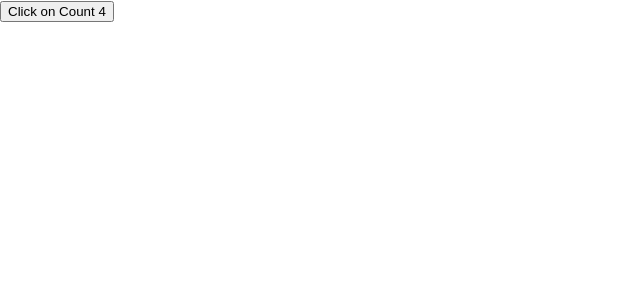
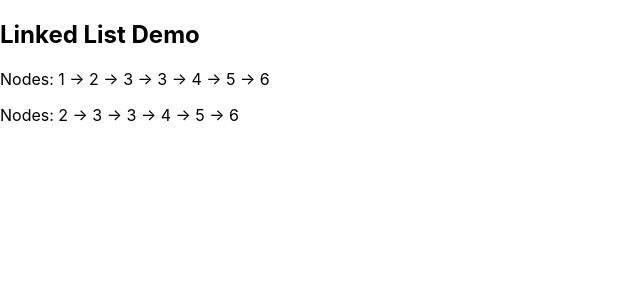
Before and after one commit to NehaWadhai/react-coding-questions, a React (Create React App) app in the folder react-interview-ques/: page / in a window 1280 px wide. Shown: the top 300 px of the page, without its empty margins (0-640 px from the left). Built offline with nearby package versions, Linux system fonts and the light colour scheme.

Commit message:
dsa and counter component

```diff
--- a/react-interview-ques/src/App.js
+++ b/react-interview-ques/src/App.js
@@ -1,12 +1,15 @@
-import logo from './logo.svg';
 import './App.css';
-import Component from './CounterComponent';
+import CounterComponent from './components/CounterComponent';
+import LinkedListComponent from './data-structure/LinkedListComponent';
 
 function App() {
+
   return (
 
       <div>
-        <Component />
+       <LinkedListComponent/>
+       {/* <CounterComponent /> */}
+
       </div>
   );
 }
--- /dev/null
+++ b/react-interview-ques/src/data-structure/LinkedListComponent.js
@@ -0,0 +1,33 @@
+import LinkedList from '../data-structure/createLinkedList'
+
+function LinkedListComponent() {
+  const list = new LinkedList()
+  list.prepend(5)
+  list.prepend(4)
+  list.prepend(3)
+  list.prepend(1)
+  list.print()
+  const list2 = new LinkedList()
+  list2.prepend(6)
+  list2.prepend(3)
+  list2.prepend(2)
+  list2.print()
+
+  console.log(list.print())
+
+  const merged = list.mergeLinkedList(list,list2)
+  return (
+
+      <div>
+         <h2>Linked List Demo</h2>
+      {/* <p>Is Empty? {list.isEmpty() ? "Yes" : "No"}</p> */}
+      <p>Nodes: {list.print()}</p>
+      {/* <p>Size: {list.getSize()}</p> */}
+      {/* <p>Reverse: {list.reverse()}</p> */}
+      <p>Nodes: {list2.print()}</p>
+      {/* <p>Megred list: {merged.print()}</p> */}
+      </div>
+  );
+}
+
+export default LinkedListComponent;
--- /dev/null
+++ b/react-interview-ques/src/data-structure/createLinkedList/index.js
@@ -0,0 +1,86 @@
+class Node {
+    constructor(value) {
+      this.value = value;
+      this.next = null;
+    }
+  }
+
+  export default class LinkedList {
+    constructor() {
+      this.head = null;
+      this.size = 0;
+    }
+
+    isEmpty() {
+      return this.size === 0;
+    }
+    getSize(){
+        return this.size
+    }
+
+    prepend(val){
+        const node = new Node(val)
+        if(this.isEmpty())
+        {
+          this.head = node
+        }else{
+          node.next = this.head
+          this.head = node
+        }
+
+       this.size++
+    }
+
+    print(){
+      if(this.isEmpty()){
+        console.log('List is empty')
+      }
+      let curr = this.head
+      let listValue = ''
+      while(curr){
+        listValue += curr.value + (curr.next ? " → " : "");
+        curr = curr.next
+      }
+
+      return listValue
+    }
+
+    reverse(){
+      let prev = null
+      let curr = this.head
+      while(curr){
+        let next = curr.next
+        curr.next = prev
+        prev = curr
+        curr = next
+
+      }
+      this.head = prev
+    }
+
+    mergeLinkedList(list,list2){
+      let dummyNode = new Node(null)
+      let currNode = dummyNode
+      let l1 = list.head
+      let l2 = list2.head
+      while(l1 !== null && l2 !== null){
+        if(l1.value < l2.value){
+          currNode.next = l1
+          l1 = l1.next
+        }else{
+          currNode.next = l2
+          l2 = l2.next
+        }
+        currNode = currNode.next
+      }
+
+      if(l1 !== null){
+        currNode.next = l1
+      }else{
+        currNode.next = l2
+      }
+
+        return dummyNode.next
+    }
+
+  }
```
Also changed, not shown: react-interview-ques/src/components/CounterComponent/index.js (renamed from react-interview-ques/src/CounterComponent/index.js).
